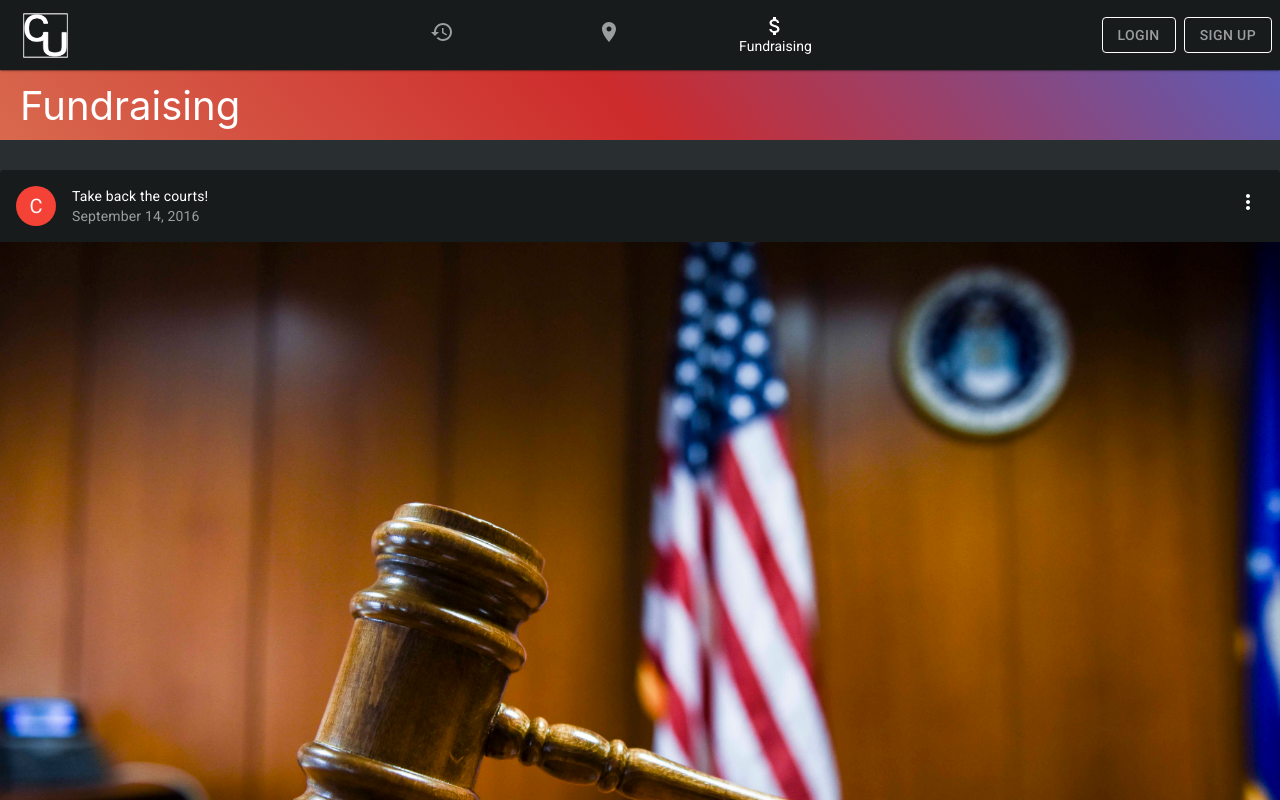
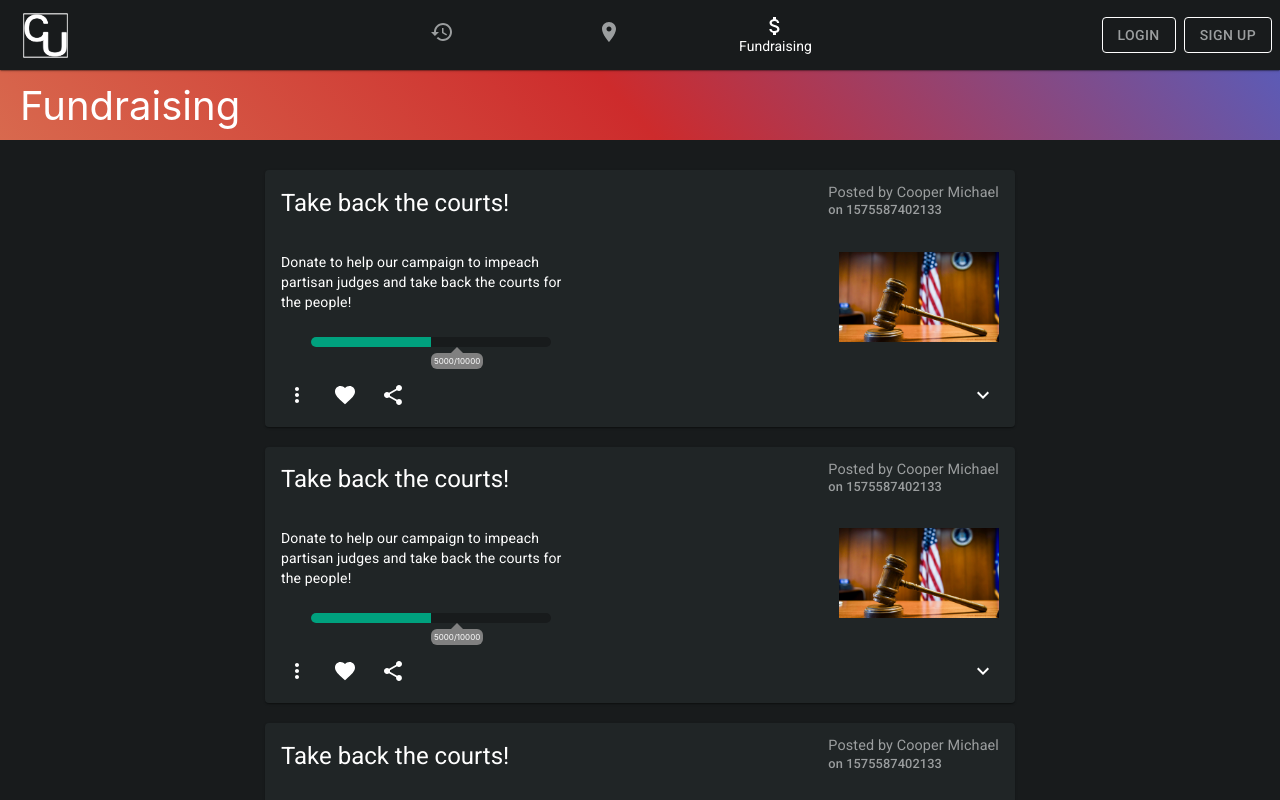
Before and after one commit to CooperM93/Citizens-unite, a React (Create React App) app: page /fundraising in a window 1280 px wide. Shown: the top 800 px of the page. Built offline with nearby package versions, Linux system fonts and the light colour scheme.

Commit message:
Created tooltip, needs positioning fix

```diff
--- a/src/ACard.js
+++ b/src/ACard.js
@@ -22,14 +22,49 @@ import ProgressBar from './ProgressBar';
 const styles = theme => ({
   card: {
     width: '100%',
+    maxWidth: '750px',
     margin: '10px 0px',
-    backgroundColor: 'RGB(24,27,28)',
-    color: 'white'
+    backgroundColor: 'RGB(32,37,38)',
+    color: 'white',
+  },
+  header:{
+    display: 'flex',
+    justifyContent: 'space-between'
+  },
+  title: {
+    fontSize: '1.5rem'
+  },
+  subheader: {
+    flexDirection: 'column',
+    color: 'rgba(155, 158, 159, 1)',
+    padding: '16px',
+    alignItems: 'center',
+    justifyContent: 'flex-end'
+  },
+  cardUser: {
+    lineHeight: 1,
+    fontSize: '.9rem',
+  },
+  created: {
+    lineHeight: 1.5,
+    fontSize: '.8rem'
+  },
+  content: {
+    display: 'flex',
+    justifyContent: 'space-between'
+  },
+  cardSummary: {
+    maxWidth: '300px'
+  },
+  ProgressBar: {
+    justifyContent: 'center',
+    alignItems: 'center'
   },
   media: {
+    alignItems: 'center',
     overflow:"hidden",
-    height: 100,
-    paddingTop: '56.25%', // 16:9
+    width: 160, // 16:9
+    height: 90,
     backgroundSize: 'cover'
   },
   expand: {
@@ -45,9 +80,7 @@ const styles = theme => ({
   avatar: {
     backgroundColor: red[500],
   },
-  subheader: {
-    color: 'rgba(155, 158, 159, 1)'
-  }
+
 });
 
 class ACard extends React.Component {
@@ -72,6 +105,7 @@ class ACard extends React.Component {
       cardContent,
       fundingGoal,
       fundingRaised,
+      created
     } = this.props.card;
     const { classes } = this.props;
     const {
@@ -80,34 +114,36 @@ class ACard extends React.Component {
 
     return (
       <Card className={classes.card}>
+        <div className={classes.header}>
           <CardHeader
-          avatar={
-            <Avatar aria-label="avatar" className={classes.avatar}>
-              {cardUser.slice(0,1)}
-            </Avatar>
-          }
-          action={
-            <IconButton aria-label="settings" color='inherit'>
-              <MoreVertIcon />
-            </IconButton>
-          }
             title={cardTitle}
-          subheader="September 14, 2016"
-          classes={{subheader: classes.subheader}}
+            classes={{title: classes.title}}
           />
+          <div className={classes.subheader}>
+          <Typography variant='subtitle1' className={classes.cardUser}>Posted by {cardUser}</Typography>
+          <Typography variant='subtitle2' className={classes.created}>on {created}</Typography>
+          </div>
+        </div>
+        <CardContent className={classes.content}>
+          <div className={classes.cardSummary}>
+            <Typography variant="body2" color="inherit" component="p">
+              {cardSummary}
+            </Typography>
+            {cardType === 'fundraising' && <ProgressBar className={classes.ProgressBar} goal={fundingGoal} raised={fundingRaised}/>}
+          </div>
+
           <CardMedia
             className={classes.media}
             wide
             image={imgUrl}
             title={imgTitle}
           />
-        <CardContent>
-          <Typography variant="body2" color="inherit" component="p">
-            {cardSummary}
-          </Typography>
-          {cardType === 'fundraising' && <ProgressBar goal={fundingGoal} raised={fundingRaised}/>}
         </CardContent>
+
         <CardActions disableSpacing>
+          <IconButton aria-label="settings" color='inherit'>
+              <MoreVertIcon />
+          </IconButton>
           <IconButton aria-label="add to favorites" color='inherit'>
             <FavoriteIcon />
           </IconButton>
--- a/src/App.js
+++ b/src/App.js
@@ -52,7 +52,6 @@ class App extends React.Component {
             path="/"
             render={(routeProps) => (
               <NavBar {...routeProps} pageChange={this.pageChange} page={this.state.page}>
-              <SearchBar />
               <HomePage />
               </NavBar>
             )}
--- a/src/HomePage.js
+++ b/src/HomePage.js
@@ -10,6 +10,10 @@ const styles = {
         fontWeight: '500',
         fontSize: 'calc(5vw + 30px)',
         paddingBottom: '30px',
+    },
+    h1: {
+        WebkitBackgroundClip: 'text',
+        background: 'linear-gradient(208deg, rgba(205,43,44,1) 0%, rgba(255,255,255,1) 100%)'
     },
     sectionText: {
         fontWeight: '400',
@@ -26,7 +30,7 @@ class HomePage extends Component {
         const { classes } = this.props;
         return (
             <div className={classes.HomePage}>
-                <Typography variant="h1" align='center' className={classes.title}>Citizens Unite</Typography>
+                <Typography variant="h1" align='center' classes={{h1: classes.h1}} className={classes.title}>Citizens Unite</Typography>
                     <Typography variant="body1" className={classes.body}><p>What is Lorem Ipsum?
                     Lorem Ipsum is simply dummy text of the printing and typesetting industry. Lorem Ipsum has been the industry's standard dummy text ever since the 1500s, when an unknown printer took a galley of type and scrambled it to make a type specimen book. It has survived not only five centuries, but also the leap into electronic typesetting, remaining essentially unchanged. It was popularised in the 1960s with the release of Letraset sheets containing Lorem Ipsum passages, and more recently with desktop publishing software like Aldus PageMaker including versions of Lorem Ipsum.
                     </p>
--- a/src/ProgressBar.js
+++ b/src/ProgressBar.js
@@ -1,6 +1,8 @@
 import React, { useState } from 'react'
 import { withStyles } from '@material-ui/styles';
 import styles from './styles/ProgressBarStyles';
+import Tooltip from './Tooltip';
+import Zoom from '@material-ui/core/Zoom';
 
 //Clean up unused code
 //!! add Tooltip to show how much raised out of goal
@@ -9,10 +11,15 @@ import styles from './styles/ProgressBarStyles';
 function ProgressBar(props){
     const [progress, setProgress] = useState(props.raised ? props.raised / props.goal : 0)
     const [complete, setComplete] = useState(progress === 1 ? true : false)
-    const { classes } = props;
+    const { classes, raised, goal } = props;
     return (
-        <div className={classes.container}>
-            <div className={classes.fill} style={{ 'width': `${progress*100}%`}}></div>
+        <div>
+            <div className={classes.ProgressBarContainer}>
+                <div className={classes.fill} style={{ 'width': `${progress*100}%`}}></div>
+            </div>
+            <div  style={{ marginLeft: `${progress*100}%` }}>
+                <Tooltip position={progress} raised={raised} goal={goal}></Tooltip>
+            </div>
         </div>
     )
 }
--- /dev/null
+++ b/src/Tooltip.css
@@ -0,0 +1,10 @@
+.Tooltip:before{
+    content: '';
+    width: 0;
+    height: 0;
+    position: absolute;
+
+    border-left: 8px solid transparent;
+    border-bottom: 8px solid black;
+    border-right: 8px solid transparent;
+}
--- /dev/null
+++ b/src/Tooltip.js
@@ -0,0 +1,22 @@
+import React from 'react';
+import { withStyles } from '@material-ui/styles';
+import styles from './styles/TooltipStyles'
+import { classExpression } from '@babel/types';
+
+//TODO fix tooltip positioning to center on progress bar end
+function Tooltip(props) {
+    const { children, position, classes, raised, goal } = props;
+    return (
+        <div className={classes.referencePoint}>
+
+                <div className={classes.container} >
+                    <span className={classes.Tooltip}/>
+
+                    <span className={classes.TooltipBox}>{raised}/{goal}</span>
+
+            </div>
+        </div>
+    )
+}
+
+export default withStyles(styles)(Tooltip)
--- a/src/constants.js
+++ b/src/constants.js
@@ -1,2 +1,3 @@
 export const NAV_OFFSET = 70;
 export const BAR_HEIGHT = 70;
+export const PROGRESS_BAR_HEIGHT = 10;
--- a/src/index.css
+++ b/src/index.css
@@ -8,7 +8,7 @@ body {
   pointer-events: auto;
   height: 100vh;
   color: white;
-  background-color: rgba(41, 47, 49, 1);
+  background-color: RGB(24,27,28);
 }
 
 code {
--- a/src/styles/NavBarStyles.js
+++ b/src/styles/NavBarStyles.js
@@ -20,7 +20,7 @@ export default {
         minHeight: `${navOffset}px`,
         height: 'auto',
         width: "100%",
-        backgroundColor: "#181b1c",
+        backgroundColor: "RGB(24,27,28)",
         overflow: 'hidden',
         marginBottom: 0,
         boxShadow: "0px 2px 1px -1px rgba(0,0,0,0.2), 0px 1px 1px 0px rgba(0,0,0,0.14), 0px 1px 3px 0px rgba(0,0,0,0.12)",
--- a/src/styles/ProgressBarStyles.js
+++ b/src/styles/ProgressBarStyles.js
@@ -1,11 +1,15 @@
+import { PROGRESS_BAR_HEIGHT } from '../constants.js';
+
+const progressBarHeight = PROGRESS_BAR_HEIGHT;
+
 export default {
-    container: {
+    ProgressBarContainer: {
         margin: 'auto',
         marginTop: '25px',
         justifyContent: 'flex-center',
         alignContent: 'center',
         width: '80%',
-        height: '10px',
+        height: progressBarHeight,
         backgroundColor: 'RGB(24,27,28)',
         borderRadius: '5px',
         overflow: 'hidden',
--- /dev/null
+++ b/src/styles/TooltipStyles.js
@@ -0,0 +1,33 @@
+import { PROGRESS_BAR_HEIGHT } from '../constants.js';
+
+const progressBarHeight = PROGRESS_BAR_HEIGHT;
+
+export default {
+    referencePoint: {
+        position: 'absolute',
+    },
+    container: {
+        position: 'absolute',
+        display: 'flex',
+        flexDirection: 'column',
+        justifyContent: 'center',
+        alignItems: 'center',
+    },
+    Tooltip: {
+        width: 0,
+        height: 0,
+        //offset below bar
+        // off set for size of arrow to center it
+        borderLeft: '6px solid transparent',
+        borderBottom: '6px solid gray',
+        borderRight: '6px solid transparent',
+        zIndex: 5,
+    },
+    TooltipBox: {
+        //offset = height of arrow + padding
+        fontSize: '8px',
+        padding: '3px',
+        backgroundColor: 'gray',
+        borderRadius: '6px',
+    }
+}
--- a/src/styles/pageStyles.js
+++ b/src/styles/pageStyles.js
@@ -11,6 +11,7 @@ const pageStyles = theme =>  ({
         pointerEvents: 'auto',
         display: "inline-flex",
         alignItems: "center",
+        justifyContent: 'center',
         alignContent: "center",
         marginTop: '20px',
         flexDirection: 'row',
```
Lines whose indentation alone changed are shown as unchanged.
